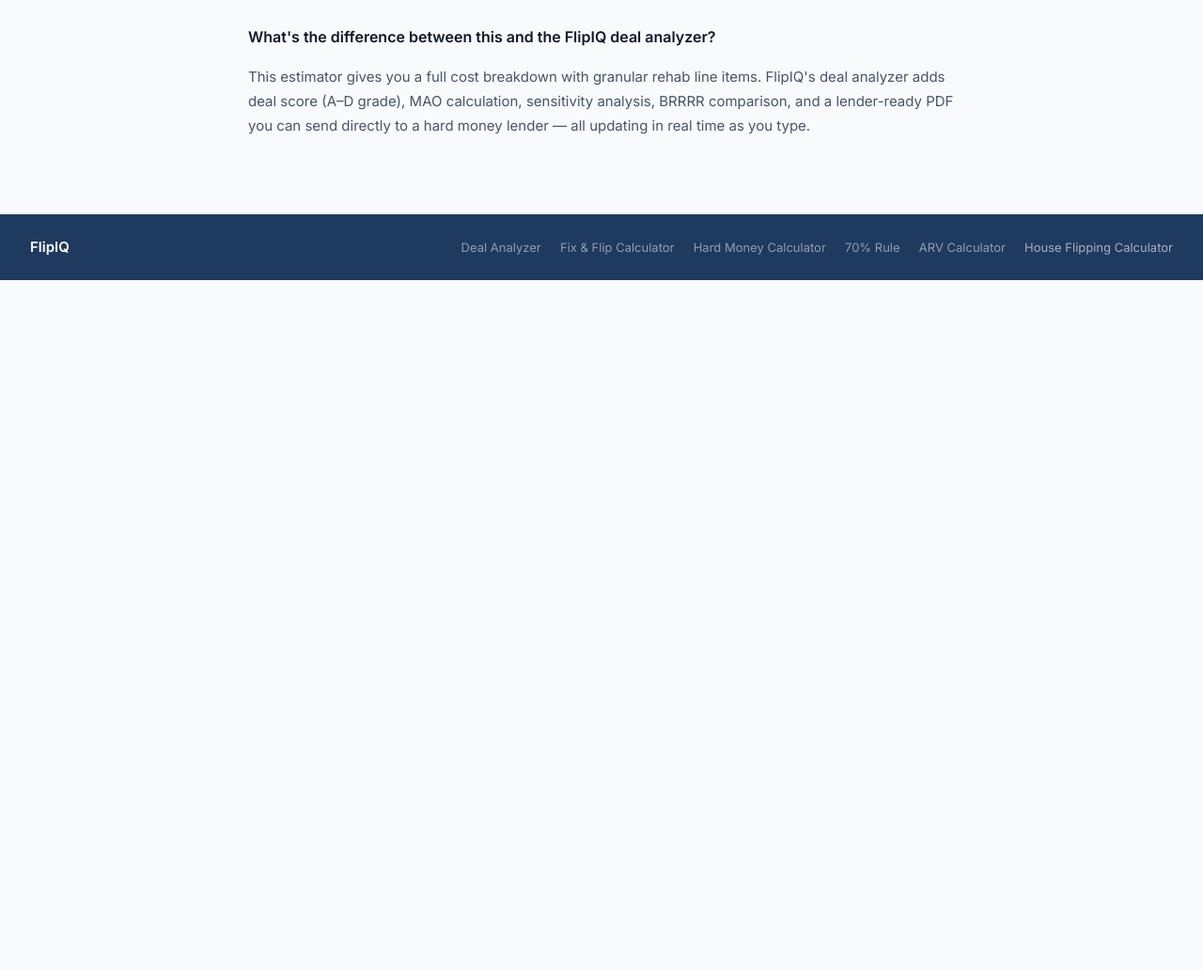
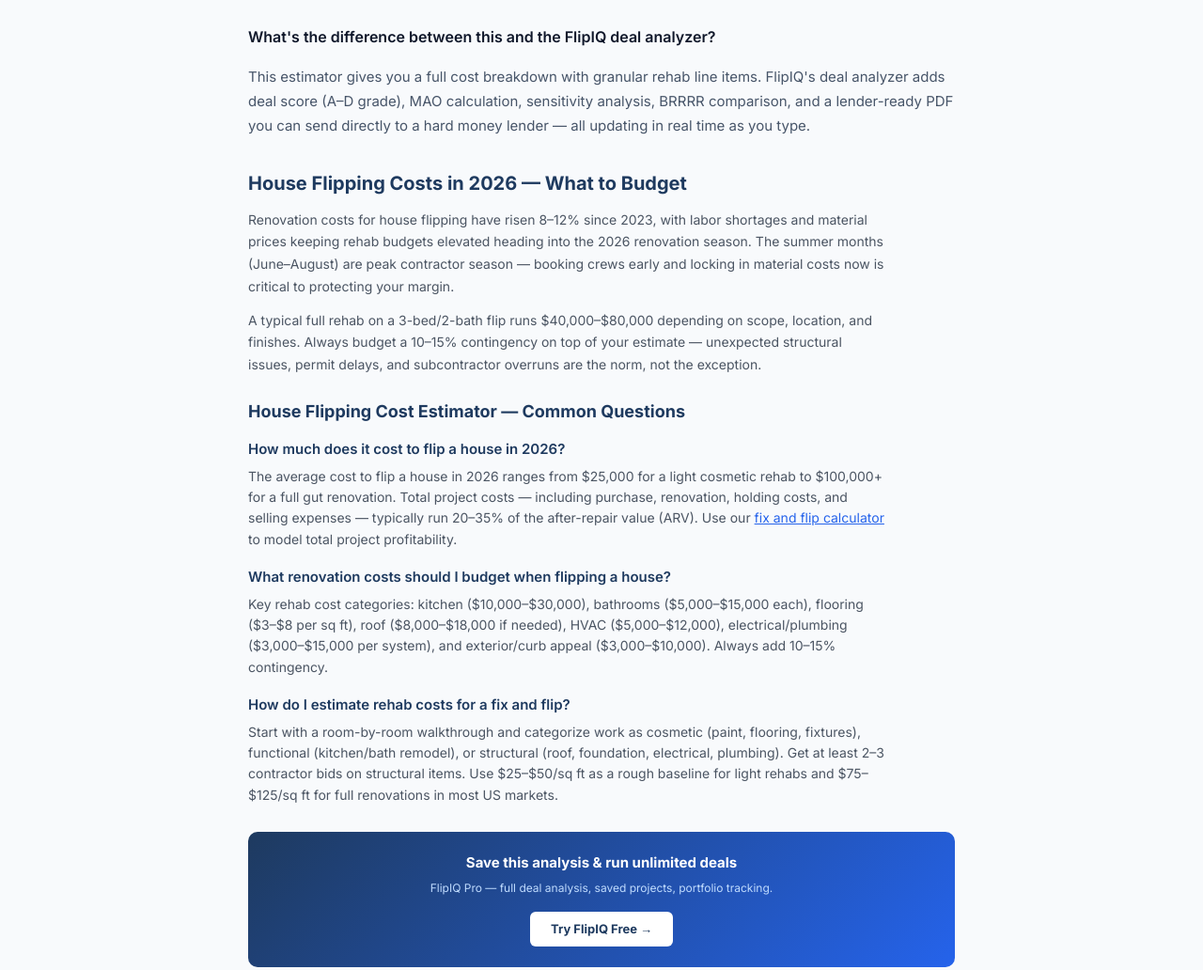
Before and after one commit to jgeorge1168-flipiq/flipiq, a website: page house-flipping-cost-estimator.html in a window 1280 px wide. Shown: the part 5043-6075 px from the top of the page at 94% size. Before the commit the page ends 5341 px from the top, so only its background shows below. Drawn offline with Linux system fonts and the light colour scheme.

Commit message:
SEO 2026-06-16: house-flipping-cost-estimator — add 2026 content, FAQ, updated meta + Pro CTA

```diff
--- a/house-flipping-cost-estimator.html
+++ b/house-flipping-cost-estimator.html
@@ -4,7 +4,7 @@
   <meta charset="UTF-8" />
   <meta name="viewport" content="width=device-width, initial-scale=1.0" />
   <title>House Flipping Cost Estimator — Full Cost Breakdown for Fix & Flip Deals | FlipIQ</title>
-  <meta name="description" content="Estimate all costs of flipping a house — purchase, rehab, carrying costs, closing costs, and selling costs. See your total investment and potential profit instantly." />
+  <meta name="description" content="Estimate house flipping renovation costs for 2026. Get a complete rehab budget breakdown — materials, labor, permits, and contingency. Free house flipping cost estimator." />
   <link rel="canonical" href="https://reflipiq.com/house-flipping-cost-estimator" />
   <link rel="manifest" href="/manifest.json" />
   <meta name="theme-color" content="#1e3a5f" />
@@ -257,6 +257,36 @@
     <p class="faq-q">What's the difference between this and the FlipIQ deal analyzer?</p>
     <p>This estimator gives you a full cost breakdown with granular rehab line items. FlipIQ's deal analyzer adds deal score (A–D grade), MAO calculation, sensitivity analysis, BRRRR comparison, and a lender-ready PDF you can send directly to a hard money lender — all updating in real time as you type.</p>
   </div>
+
+  <div class="content-section" style="margin-top:32px;max-width:680px">
+    <h2 style="font-size:20px;font-weight:700;color:#1e3a5f;margin-bottom:12px">House Flipping Costs in 2026 — What to Budget</h2>
+    <p style="font-size:14px;color:#4b5563;line-height:1.7;margin-bottom:12px">Renovation costs for house flipping have risen 8–12% since 2023, with labor shortages and material prices keeping rehab budgets elevated heading into the 2026 renovation season. The summer months (June–August) are peak contractor season — booking crews early and locking in material costs now is critical to protecting your margin.</p>
+    <p style="font-size:14px;color:#4b5563;line-height:1.7;margin-bottom:20px">A typical full rehab on a 3-bed/2-bath flip runs $40,000–$80,000 depending on scope, location, and finishes. Always budget a 10–15% contingency on top of your estimate — unexpected structural issues, permit delays, and subcontractor overruns are the norm, not the exception.</p>
+
+    <h2 style="font-size:18px;font-weight:700;color:#1e3a5f;margin:24px 0 16px">House Flipping Cost Estimator — Common Questions</h2>
+
+    <div style="margin-bottom:18px">
+      <h3 style="font-size:15px;font-weight:600;color:#1e3a5f;margin-bottom:6px">How much does it cost to flip a house in 2026?</h3>
+      <p style="font-size:14px;color:#4b5563;line-height:1.6">The average cost to flip a house in 2026 ranges from $25,000 for a light cosmetic rehab to $100,000+ for a full gut renovation. Total project costs — including purchase, renovation, holding costs, and selling expenses — typically run 20–35% of the after-repair value (ARV). Use our <a href="/fix-and-flip-calculator" style="color:#2563eb">fix and flip calculator</a> to model total project profitability.</p>
+    </div>
+
+    <div style="margin-bottom:18px">
+      <h3 style="font-size:15px;font-weight:600;color:#1e3a5f;margin-bottom:6px">What renovation costs should I budget when flipping a house?</h3>
+      <p style="font-size:14px;color:#4b5563;line-height:1.6">Key rehab cost categories: kitchen ($10,000–$30,000), bathrooms ($5,000–$15,000 each), flooring ($3–$8 per sq ft), roof ($8,000–$18,000 if needed), HVAC ($5,000–$12,000), electrical/plumbing ($3,000–$15,000 per system), and exterior/curb appeal ($3,000–$10,000). Always add 10–15% contingency.</p>
+    </div>
+
+    <div style="margin-bottom:18px">
+      <h3 style="font-size:15px;font-weight:600;color:#1e3a5f;margin-bottom:6px">How do I estimate rehab costs for a fix and flip?</h3>
+      <p style="font-size:14px;color:#4b5563;line-height:1.6">Start with a room-by-room walkthrough and categorize work as cosmetic (paint, flooring, fixtures), functional (kitchen/bath remodel), or structural (roof, foundation, electrical, plumbing). Get at least 2–3 contractor bids on structural items. Use $25–$50/sq ft as a rough baseline for light rehabs and $75–$125/sq ft for full renovations in most US markets.</p>
+    </div>
+  </div>
+
+  <div class="upgrade-cta" style="margin:28px 0;padding:22px 24px;background:linear-gradient(135deg,#1e3a5f 0%,#2563eb 100%);border-radius:10px;text-align:center">
+    <p style="font-size:15px;font-weight:700;color:#fff;margin:0 0 6px">Save this analysis &amp; run unlimited deals</p>
+    <p style="font-size:12px;color:#bfdbfe;margin:0 0 16px">FlipIQ Pro — full deal analysis, saved projects, portfolio tracking.</p>
+    <a href="/pricing" style="display:inline-block;background:#fff;color:#1e3a5f;font-size:13px;font-weight:700;padding:9px 22px;border-radius:6px;text-decoration:none">Try FlipIQ Free →</a>
+  </div>
+
 </main>
 
 <footer>
```
